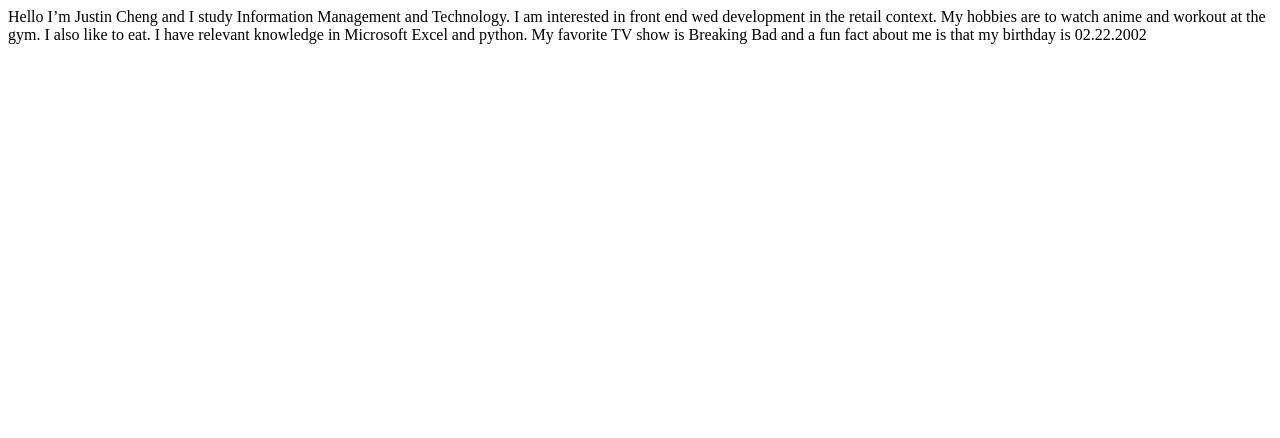
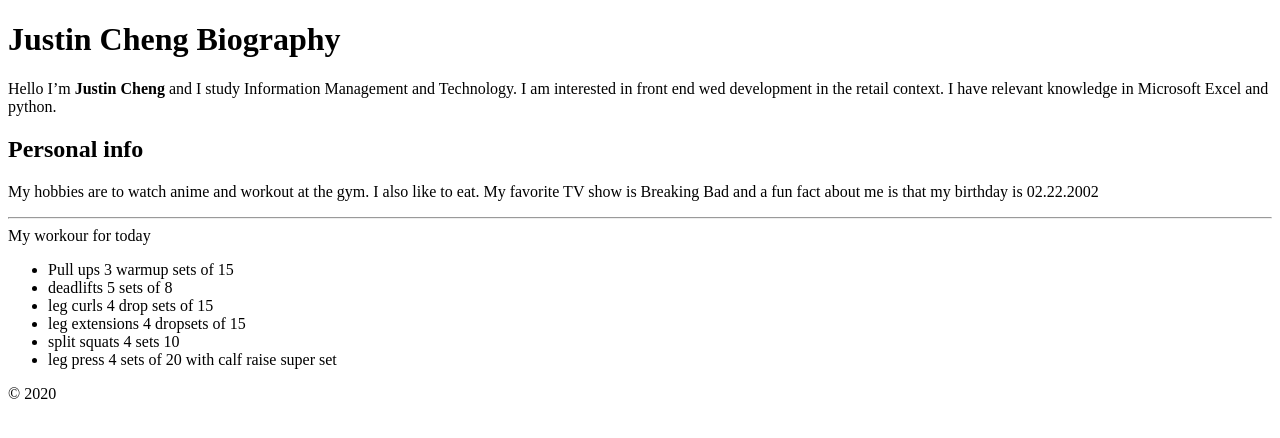
Before and after one commit to jcheng01/ist263, a plain HTML site: page cheng-bio.html in a window 1280 px wide. Drawn offline with Linux system fonts and the light colour scheme.

Commit message:
Update cheng-bio.html

```diff
--- a/cheng-bio.html
+++ b/cheng-bio.html
@@ -5,6 +5,27 @@
 <title>Justin Cheng</title>
 </head>
 <body>
-Hello I’m Justin Cheng and I study Information Management and Technology. I am interested in front end wed development in the retail context. My hobbies are to watch anime and workout at the gym. I also like to eat. I have relevant knowledge in Microsoft Excel and python. My favorite TV show is Breaking Bad and a fun fact about me is that my birthday is 02.22.2002
+    <h1> Justin Cheng Biography</h1>
+
+    <p>
+        Hello I’m <strong>Justin Cheng</strong> and I study Information Management and Technology. I am interested in front end wed development in the retail context. I have relevant knowledge in Microsoft Excel and python.
+    </p>
+
+    <h2>Personal info</h2>
+
+    <p>
+        My hobbies are to watch anime and workout at the gym. I also like to eat. My favorite TV show is Breaking Bad and a fun fact about me is that my birthday is 02.22.2002
+    </p>
+    <hr>
+    My workour for today
+    <ul>
+        <li>Pull ups 3 warmup sets of 15</li>
+        <li>deadlifts 5 sets of 8</li>
+        <li>leg curls 4 drop sets of 15</li>
+        <li>leg extensions 4 dropsets of 15</li>
+        <li>split squats 4 sets 10</li>
+        <li>leg press 4 sets of 20 with calf raise super set</li>
+    </ul>
+    &copy; 2020
 </body>
 </html>
```
